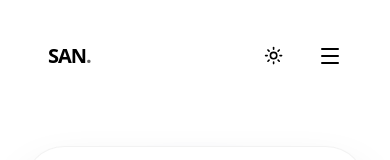
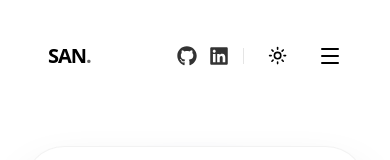
Before and after one commit to Syed-Ahmed-shan/my-portfolio-pro, a Next.js app: page / in a window 390 px wide. Shown: the top 160 px of the page. Built offline with nearby package versions, Linux system fonts and the light colour scheme.

Commit message:
Moved mobile social icons to main navbar

```diff
--- a/src/components/Navbar.tsx
+++ b/src/components/Navbar.tsx
@@ -80,8 +80,15 @@ export default function Navbar() {
             </a>
           </div>
 
-          {/* Mobile Menu Toggle */}
-          <div className="flex md:hidden items-center gap-4">
+          {/* Mobile Menu Toggle & Actions */}
+          <div className="flex md:hidden items-center gap-3">
+            <a href="https://github.com/Syed-Ahmed-shan" target="_blank" rel="noopener noreferrer" className="text-foreground/80 hover:text-foreground transition-colors">
+              <FaGithub className="w-5 h-5" />
+            </a>
+            <a href="https://www.linkedin.com/in/ahmed-syed-31a60a271/" target="_blank" rel="noopener noreferrer" className="text-foreground/80 hover:text-foreground transition-colors">
+              <FaLinkedin className="w-5 h-5" />
+            </a>
+            <div className="w-px h-4 bg-border mx-0.5"></div>
             <ThemeToggle />
             <button
               onClick={() => setIsMobileMenuOpen(!isMobileMenuOpen)}
@@ -114,14 +121,6 @@ export default function Navbar() {
                   {link.name}
                 </a>
               ))}
-              <div className="flex items-center justify-center gap-6 mt-2 mb-2">
-                <a href="https://github.com/Syed-Ahmed-shan" target="_blank" rel="noopener noreferrer" className="text-foreground/80 hover:text-foreground transition-colors p-2 bg-muted rounded-full">
-                  <FaGithub className="w-6 h-6" />
-                </a>
-                <a href="https://www.linkedin.com/in/ahmed-syed-31a60a271/" target="_blank" rel="noopener noreferrer" className="text-foreground/80 hover:text-foreground transition-colors p-2 bg-muted rounded-full">
-                  <FaLinkedin className="w-6 h-6" />
-                </a>
-              </div>
               <a
                 href="#contact"
                 onClick={() => setIsMobileMenuOpen(false)}
```
